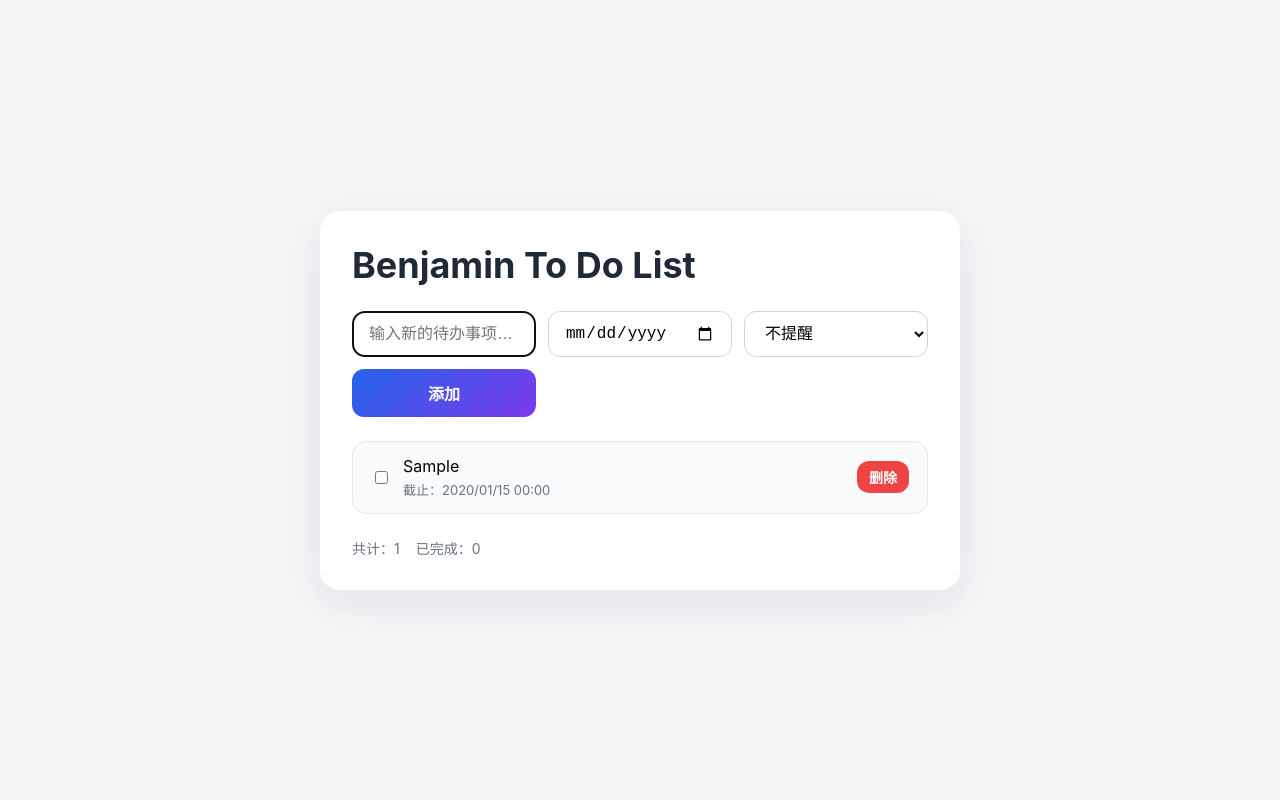
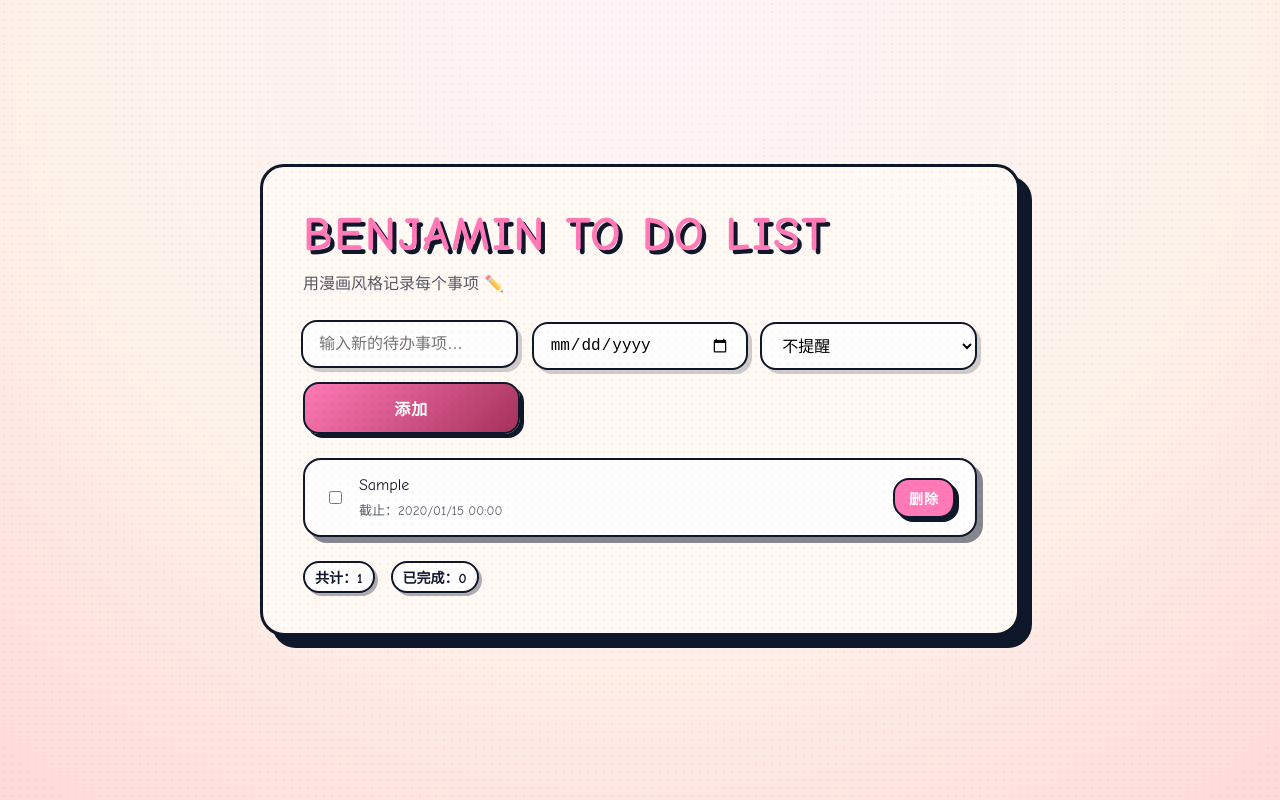
Before and after one commit to benjaminyanjd/git-todolist, a plain HTML site: page git-to do list/index.html in a window 1280 px wide. Both pictures are taken after typing "Sample", "2020-01-15" into the empty fields and a click on the button "添加". Drawn offline with Linux system fonts and the light colour scheme.

Commit message:
修改了UI风格《卡通风》

```diff
--- a/git-to do list/index.html
+++ b/git-to do list/index.html
@@ -5,9 +5,18 @@
     <meta name="viewport" content="width=device-width, initial-scale=1" />
     <title>Benjamin's Todo List</title>
     <style>
+      @import url("https://fonts.googleapis.com/css2?family=Comic+Neue:wght@400;700&display=swap");
+
       :root {
-        color-scheme: light dark;
-        font-family: -apple-system, BlinkMacSystemFont, "Segoe UI", Arial, sans-serif;
+        --bg: #fdf2e9;
+        --panel: #fff9f4;
+        --ink: #0f172a;
+        --accent: #ff7ab6;
+        --accent-dark: #a5325a;
+        --secondary: #ffe156;
+        --green: #8bd450;
+        --orange: #ffb347;
+        font-family: "Comic Neue", "Segoe UI", Arial, sans-serif;
       }
 
       * {
@@ -16,7 +25,21 @@
 
       body {
         margin: 0;
-        background: #f4f5f7;
+        background: radial-gradient(circle at top, #fff3f8 0%, #fdf2e9 60%, #ffdada 100%);
+        min-height: 100vh;
+        position: relative;
+        color: var(--ink);
+      }
+
+      body::after {
+        content: "";
+        position: fixed;
+        inset: 0;
+        background-image: radial-gradient(#fbcfe8 1px, transparent 1px);
+        background-size: 8px 8px;
+        opacity: 0.35;
+        pointer-events: none;
+        mix-blend-mode: multiply;
       }
 
       main {
@@ -24,21 +47,49 @@
         display: flex;
         align-items: center;
         justify-content: center;
-        padding: 32px 16px;
+        padding: clamp(24px, 5vw, 48px) 16px;
       }
 
       .app {
-        width: min(640px, 100%);
-        background: #fff;
-        border-radius: 20px;
-        padding: 32px;
-        box-shadow: 0 12px 45px rgba(15, 23, 42, 0.08);
+        position: relative;
+        width: min(760px, 100%);
+        background: var(--panel);
+        border-radius: 24px;
+        padding: clamp(24px, 4vw, 40px);
+        border: 3px solid #0f172a;
+        box-shadow: 12px 12px 0 #0f172a;
+        overflow: hidden;
+      }
+
+      .app::after {
+        content: "POW!";
+        position: absolute;
+        top: -30px;
+        right: -10px;
+        font-weight: 700;
+        font-size: 80px;
+        color: rgba(255, 255, 255, 0.2);
+        transform: rotate(12deg);
+        pointer-events: none;
+      }
+
+      header {
+        margin-bottom: 28px;
       }
 
       h1 {
-        margin: 0 0 24px;
-        font-size: clamp(28px, 4vw, 36px);
-        color: #1f2937;
+        margin: 0;
+        font-size: clamp(32px, 5vw, 48px);
+        text-transform: uppercase;
+        letter-spacing: 2px;
+        text-shadow: 4px 4px 0 #0f172a;
+        color: var(--accent);
+      }
+
+      .subtitle {
+        margin-top: 8px;
+        font-size: 16px;
+        color: rgba(15, 23, 42, 0.7);
       }
 
       form {
@@ -53,26 +104,42 @@
       select {
         width: 100%;
         padding: 12px 16px;
-        border: 1px solid #d1d5db;
-        border-radius: 12px;
+        border: 2px solid #0f172a;
+        border-radius: 16px;
         font-size: 16px;
         background: #fff;
+        box-shadow: 4px 4px 0 #0f172a33;
+        transition: transform 0.1s ease;
+      }
+
+      input:focus,
+      select:focus {
+        outline: none;
+        transform: translate(-2px, -2px);
       }
 
       button {
         padding: 12px 20px;
-        border: none;
-        border-radius: 12px;
+        border: 2px solid #0f172a;
+        border-radius: 16px;
         font-size: 16px;
-        font-weight: 600;
-        color: #fff;
-        background: linear-gradient(135deg, #2563eb, #7c3aed);
+        font-weight: 700;
+        color: #0f172a;
+        background: var(--secondary);
+        box-shadow: 4px 4px 0 #0f172a;
         cursor: pointer;
         transition: transform 0.1s ease, box-shadow 0.1s ease;
+        letter-spacing: 1px;
+      }
+
+      button.primary {
+        background: linear-gradient(135deg, var(--accent), var(--accent-dark));
+        color: #fff;
       }
 
       button:active {
-        transform: scale(0.98);
+        transform: translate(3px, 3px);
+        box-shadow: 1px 1px 0 #0f172a;
       }
 
       ul {
@@ -81,45 +148,52 @@
         margin: 0;
         display: flex;
         flex-direction: column;
-        gap: 12px;
+        gap: 14px;
       }
 
       li {
         display: flex;
         align-items: center;
-        gap: 12px;
-        padding: 14px 18px;
-        border-radius: 14px;
-        background: #f9fafb;
-        border: 1px solid #e5e7eb;
+        gap: 14px;
+        padding: 16px 20px;
+        border-radius: 18px;
+        background: #ffffff;
+        border: 2px solid #0f172a;
+        box-shadow: 6px 6px 0 rgba(15, 23, 42, 0.5);
+        transition: transform 0.1s ease;
+      }
+
+      li:hover {
+        transform: translate(-2px, -2px);
       }
 
       li .content {
         display: flex;
         flex-direction: column;
-        gap: 4px;
+        gap: 6px;
       }
 
       .meta {
         font-size: 13px;
-        color: #6b7280;
+        color: rgba(15, 23, 42, 0.7);
       }
 
       .badge {
         display: inline-flex;
         align-items: center;
         gap: 4px;
-        padding: 2px 8px;
+        padding: 3px 10px;
         border-radius: 999px;
         font-size: 12px;
-        font-weight: 600;
-        background: #fee2e2;
+        font-weight: 700;
+        background: #ffd1dc;
+        border: 1px dashed #f43f5e;
         color: #b91c1c;
       }
 
       li.due-soon {
-        border-color: #fb923c;
-        background: #fff7ed;
+        border-color: var(--orange);
+        background: #fff0e5;
       }
 
       li.completed {
@@ -129,36 +203,45 @@
 
       li button {
         margin-left: auto;
-        padding: 6px 12px;
+        padding: 8px 14px;
         font-size: 14px;
-        background: #ef4444;
+        background: var(--accent);
+        color: #fff;
       }
 
       .empty {
         text-align: center;
-        color: #9ca3af;
+        color: rgba(15, 23, 42, 0.6);
         padding: 32px 0;
+        font-style: italic;
       }
 
       .stats {
         margin-top: 24px;
         font-size: 14px;
-        color: #6b7280;
+        color: #0f172a;
         display: flex;
         gap: 16px;
+        font-weight: 700;
       }
 
-      @media (max-width: 480px) {
+      .stats span {
+        padding: 4px 10px;
+        border-radius: 999px;
+        border: 2px solid #0f172a;
+        background: #fff;
+        box-shadow: 3px 3px 0 #0f172a55;
+      }
+
+      @media (max-width: 540px) {
         .app {
-          padding: 24px 20px;
+          padding: 20px;
+          border-radius: 18px;
+          box-shadow: 8px 8px 0 #0f172a;
         }
 
         form {
-          flex-direction: column;
-        }
-
-        button {
-          width: 100%;
+          grid-template-columns: 1fr;
         }
       }
     </style>
@@ -166,7 +249,10 @@
   <body>
     <main>
       <section class="app">
-        <h1>Benjamin To Do List </h1>
+        <header>
+          <h1>Benjamin To Do List</h1>
+          <p class="subtitle">用漫画风格记录每个事项 ✏️</p>
+        </header>
         <form id="todo-form">
           <input id="todo-input" type="text" placeholder="输入新的待办事项…" required />
           <input id="todo-date" type="date" />
@@ -177,7 +263,7 @@
             <option value="24">提前1天</option>
             <option value="72">提前3天</option>
           </select>
-          <button type="submit">添加</button>
+          <button type="submit" class="primary">添加</button>
         </form>
 
         <ul id="todo-list"></ul>
```
